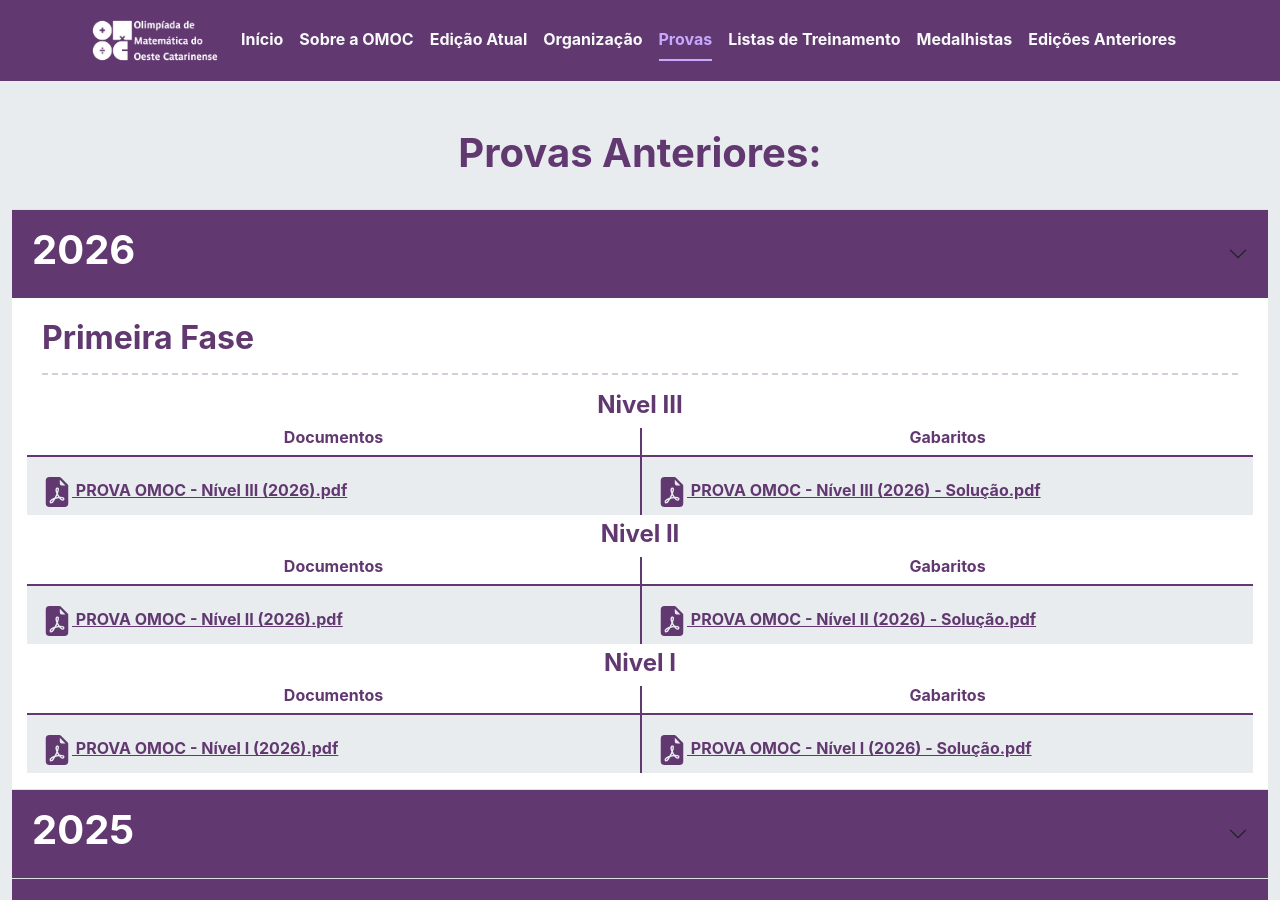
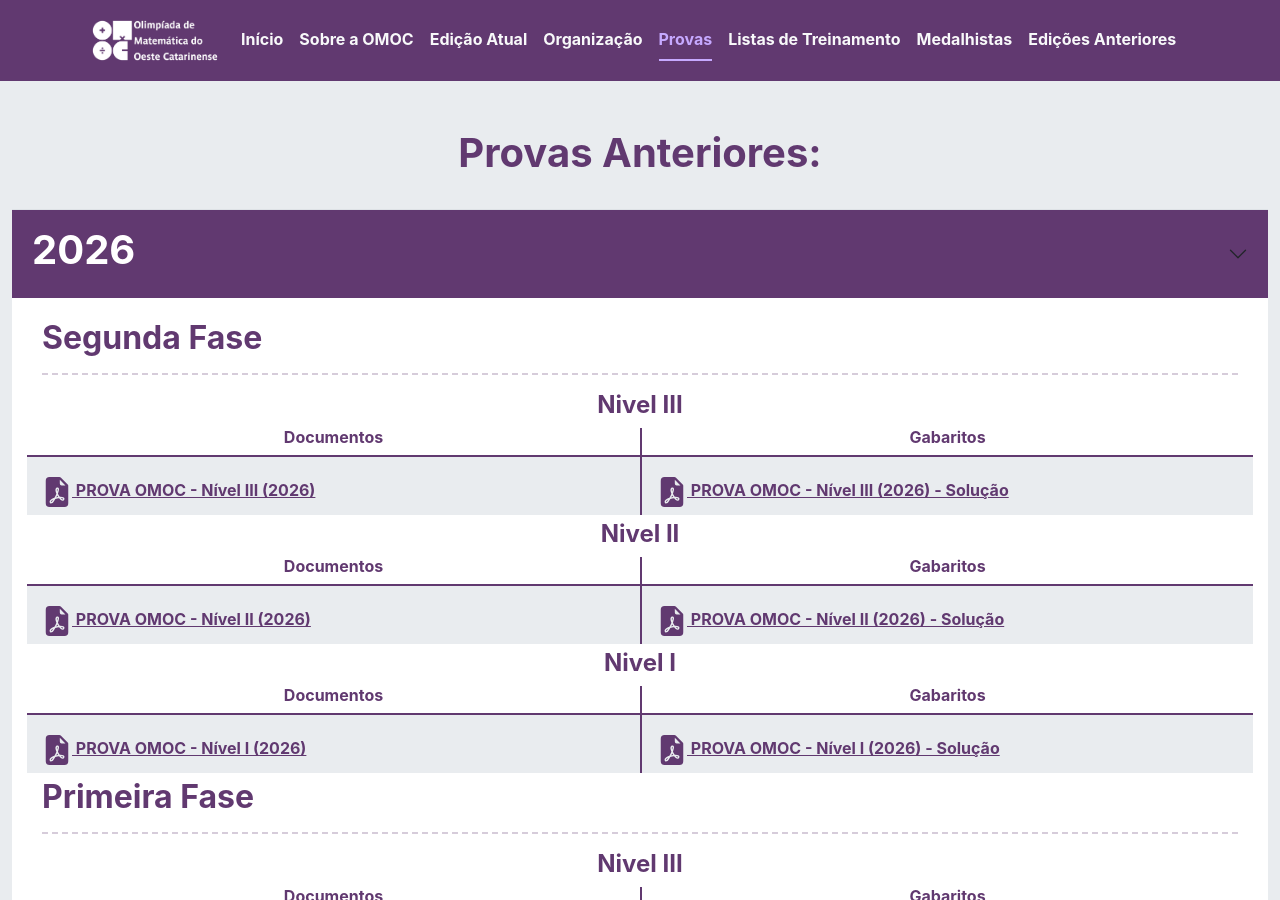
Before and after one commit to omocuffs/omocuffs.github.io, a Jekyll site: the page built from _pages/provas.md, in a window 1280 px wide and 900 px high. Built offline with Jekyll 4.4.1, drawn with Linux system fonts in a browser that asks for light colours; nearby versions of some CDN libraries.

Commit message:
Provas 2a Fase

```diff
--- a/_data/edicoes-midia.yml
+++ b/_data/edicoes-midia.yml
@@ -52,6 +52,29 @@
     documentos:
   prova:
     fases:
+    - fase: "Segunda Fase"
+      niveis:
+      - nivel: "Nivel III"
+        documentos:
+          - titulo: "PROVA OMOC - Nível III (2026)"
+            link: "https://drive.google.com/file/d/1WIZ1w9VkflOCu4AWv3OlkN0qii32JhtN/preview"
+            solucoes:
+            - gab-titulo: "PROVA OMOC - Nível III (2026) - Solução"
+              gab-link: "https://drive.google.com/file/d/1euUFjW7mn0EbIP7vcnICTvDvYA-1vpaN/preview"
+      - nivel: "Nivel II"
+        documentos:
+          - titulo: "PROVA OMOC - Nível II (2026)"
+            link: "https://drive.google.com/file/d/1bp-mkol9yFEofBuZWuOVxalE-aG1sHTV/preview"
+            solucoes:
+            - gab-titulo: "PROVA OMOC - Nível II (2026) - Solução"
+              gab-link: "https://drive.google.com/file/d/1cgqdNryjlh0rL12cgYq0f7CaOdC5xmq0/preview"
+      - nivel: "Nivel I"
+        documentos:
+          - titulo: "PROVA OMOC - Nível I (2026)"
+            link: "https://drive.google.com/file/d/18odE6eTATTGRYMF4vGMGfivWYh3CU5Bh/preview"
+            solucoes:
+            - gab-titulo: "PROVA OMOC - Nível I (2026) - Solução"
+              gab-link: "https://drive.google.com/file/d/1QBYFpAIW3icIEojqyLa1jnbkXfJTW-MF/preview"
     - fase: "Primeira Fase"
       niveis:
       - nivel: "Nivel III"
```
